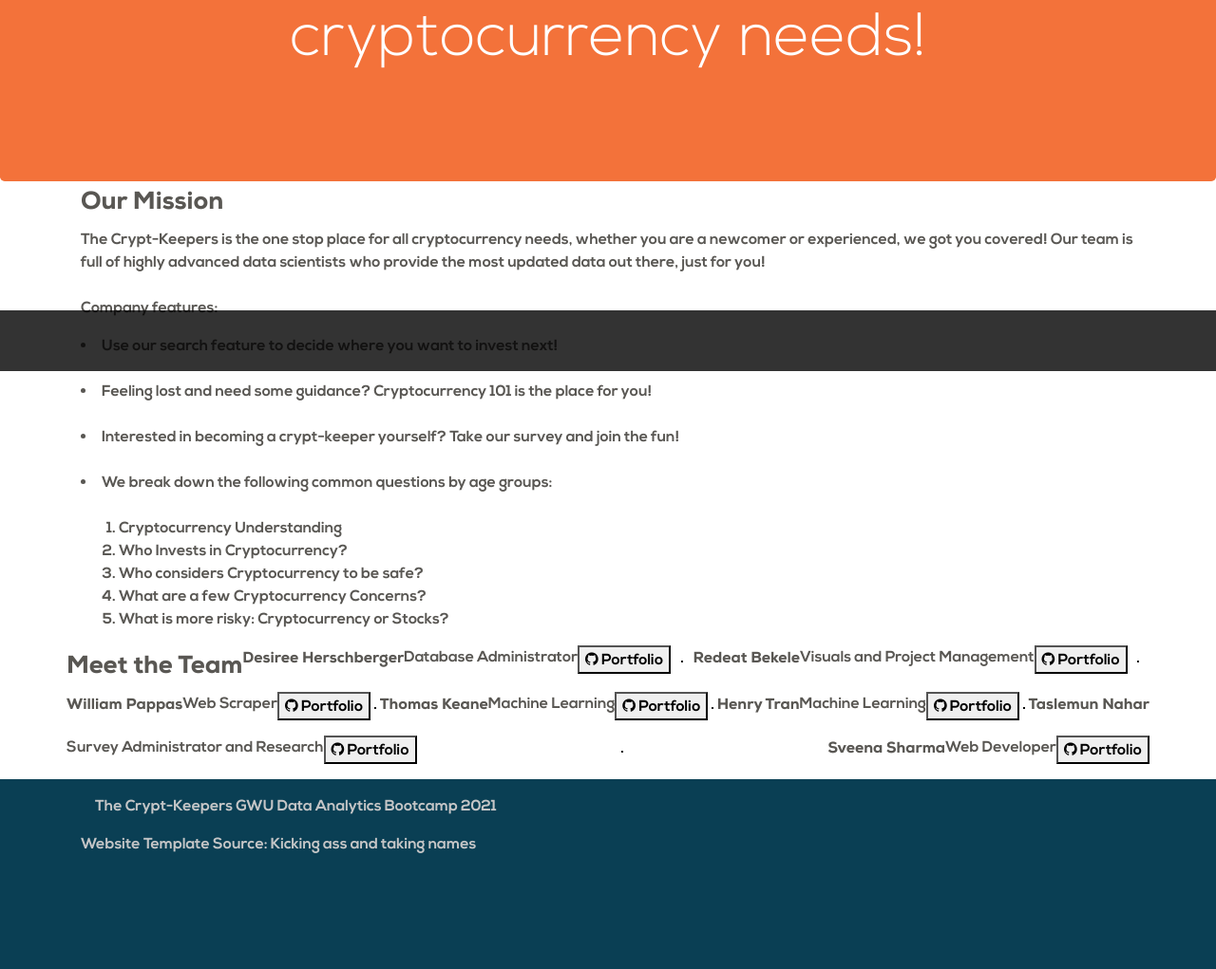
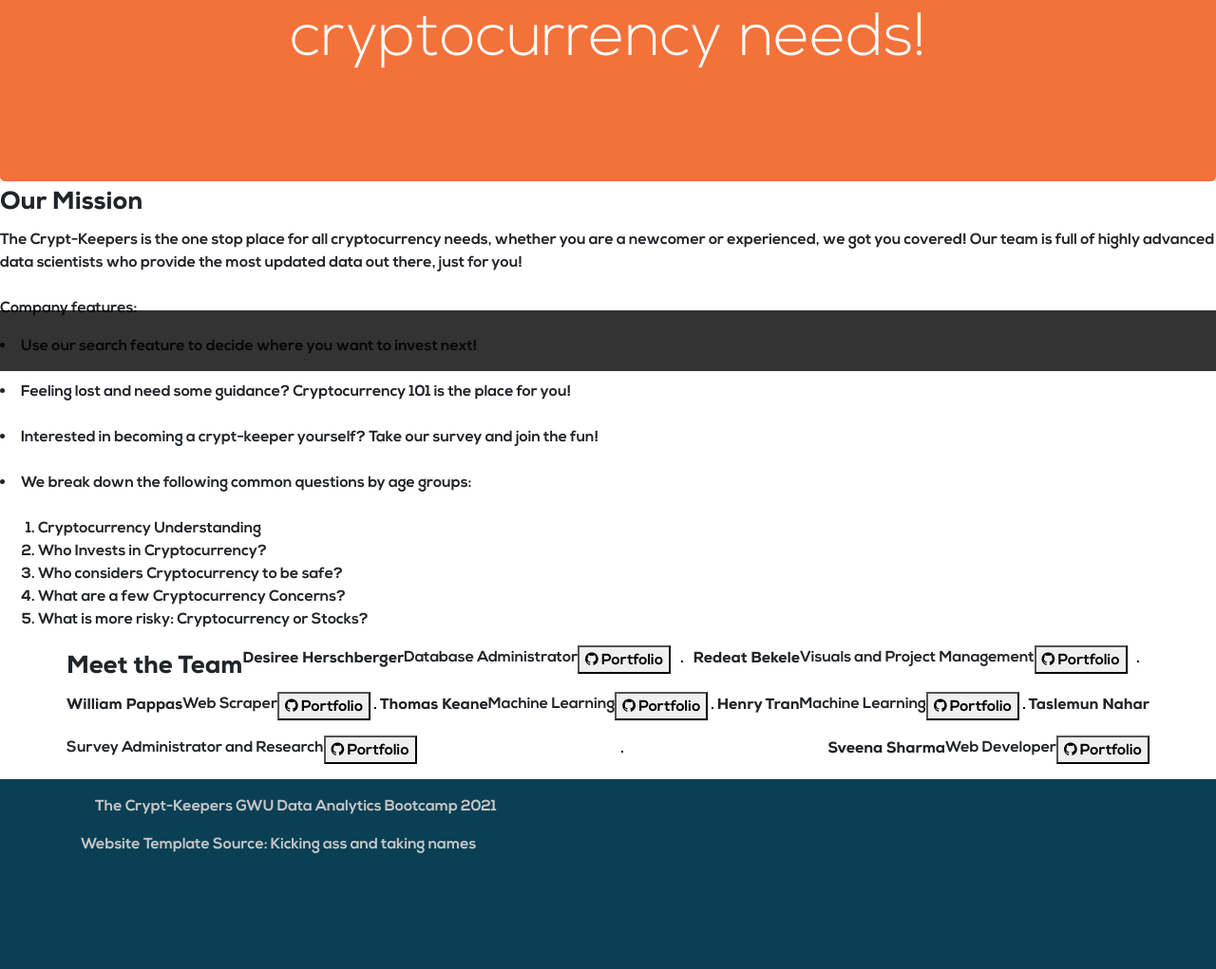
Before and after one commit to GW-Bootcamp-Project-Three/The-Crypt-Keeper, a Flask app: page /about in a window 1280 px wide. Shown: the part 409-1430 px from the top of the page at 95% size. Run offline with Flask 2, Linux system fonts and the light colour scheme; some libraries are stand-ins or nearby versions.

Commit message:
anotha one

```diff
--- a/templates/about.html
+++ b/templates/about.html
@@ -20,11 +20,9 @@
   </div>
 </div>
 
-<div class="contianer-fluid" id="about">
-    <div class="container">
-          <div class="row">
-                  <div class="col-lg-12">
-                        <h3>Our Mission</h3>
+<div class="row">
+  <div class="col-lg-12 ">
+        <h3>Our Mission</h3>
                         <p>The Crypt-Keepers is the one stop place for all cryptocurrency needs, whether you are a newcomer or experienced, we got you covered! Our team is full of highly advanced data scientists
                           who provide the most updated data out there, just for you!</br>
                         </br>
```
